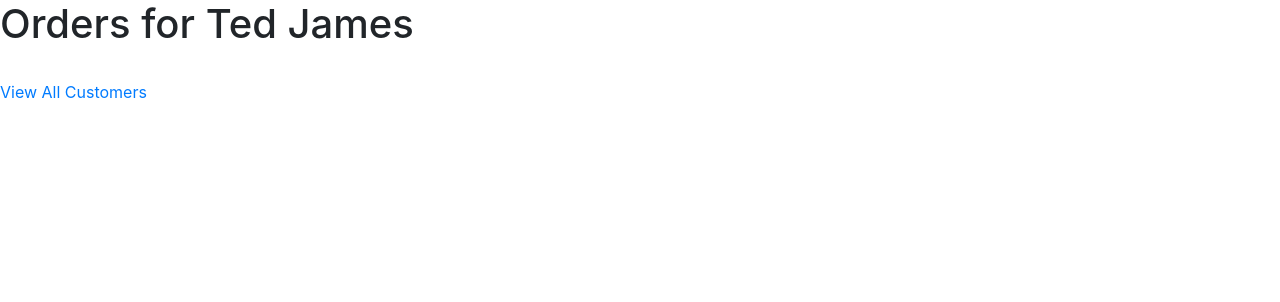
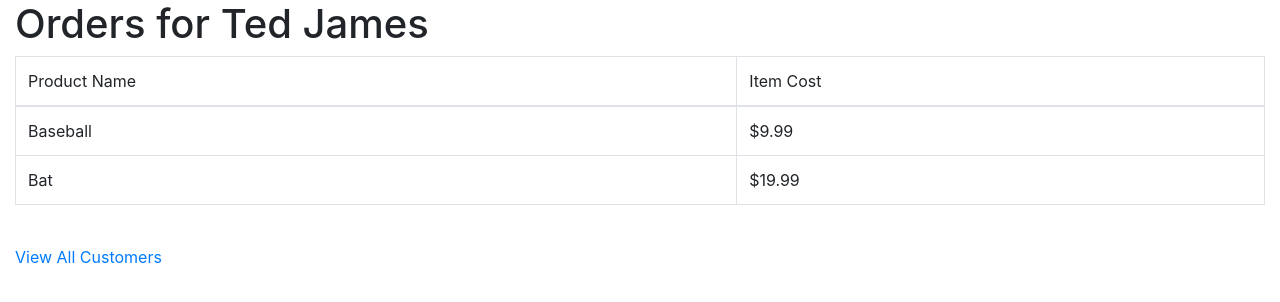
Before and after one commit to paserafim/AngularTestProject, an Angular app: page /orders/1 in a window 1280 px wide. Shown: the top 302 px of the page. Built offline with nearby package versions, Linux system fonts and the light colour scheme.

Commit message:
final coding

```diff
--- a/src/app/core/data.service.ts
+++ b/src/app/core/data.service.ts
@@ -36,7 +36,7 @@ export class DataService {
     return this.http.get<IOrder[]>(this.baseUrl + 'orders.json')
     .pipe(
       map(orders => {
-        let custOrders = orders.filter((order: IOrder) => { order.customerId === id });
+        let custOrders = orders.filter((order: IOrder) => order.customerId === id );
         return custOrders;
       }),
       catchError(this.handleError)
--- a/src/app/customers/customers-list/customers-list.component.html
+++ b/src/app/customers/customers-list/customers-list.component.html
@@ -1,7 +1,7 @@
 <app-filter-textbox (changed)="filter($event)"></app-filter-textbox>
 <br />
 <br />
-<table class="table table-hover">
+<table class="table table-hover table-bordered">
   <thead>
     <tr>
       <th (click)="sort('name')">Name</th>
--- a/src/app/customers/customers-list/customers-list.component.ts
+++ b/src/app/customers/customers-list/customers-list.component.ts
@@ -26,7 +26,7 @@ export class CustomersListComponent implements OnInit {
 
   filteredCustomers: ICustomer[] = [];
   customersOrderTotal: number;
-  currencyCode = 'USD';
+  currencyCode = '€ ';
 
   constructor(private sorterService: SorterService) { }
 
--- a/src/app/customers/customers.component.css
+++ b/src/app/customers/customers.component.css
@@ -0,0 +1,6 @@
+h1 {
+  text-align: center;
+  padding: 25px auto;
+  margin: 25px auto;
+  color: red;
+}
--- a/src/app/orders/orders.component.html
+++ b/src/app/orders/orders.component.html
@@ -1,8 +1,14 @@
 <div *ngIf="customer">
   <h1>Orders for {{ customer.name | capitalize }}</h1>
 
-  <table class="table table-hover orders-table"
+  <table class="table table-hover table-bordered orders-table"
          *ngFor="let order of orders">
+    <thead>
+      <tr>
+        <td>Product Name</td>
+        <td>Item Cost</td>
+      </tr>
+    </thead>
     <tr *ngFor="let orderItem of order.orderItems">
       <td>{{ orderItem.productName }}</td>
       <td>{{ orderItem.itemCost | currency:'USD':'symbol' }}</td>
--- a/src/app/orders/orders.component.ts
+++ b/src/app/orders/orders.component.ts
@@ -19,13 +19,14 @@ export class OrdersComponent implements OnInit {
 
   ngOnInit() {
     let id = +this.route.snapshot.paramMap.get('id');
+    // console.log("id -->" + id)
     this.dataService.getOrders(id).subscribe((orders: IOrder[]) => {
-      console.log("--->" + orders)
+      // console.log("--->" + orders)
       this.orders = orders;
     });
 
     this.dataService.getCustomer(id).subscribe((customer: ICustomer) => {
-      console.log("--->" + customer)
+      // console.log("--->" + customer)
       this.customer = customer;
     });
   }
--- a/src/index.html
+++ b/src/index.html
@@ -9,6 +9,8 @@
   <link rel="icon" type="image/x-icon" href="favicon.ico">
 </head>
 <body>
+  <div class="container-fluid">
   <app-root></app-root>
+</div>
 </body>
 </html>
```
